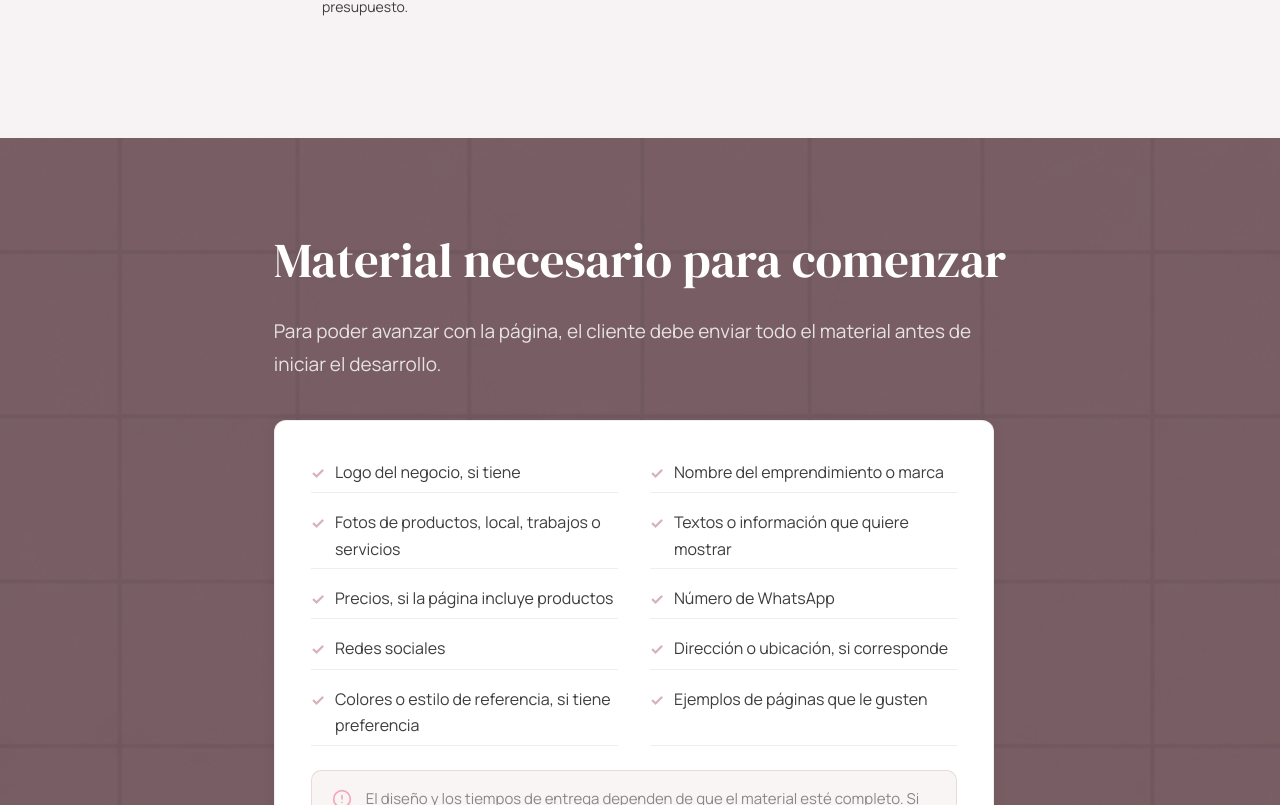
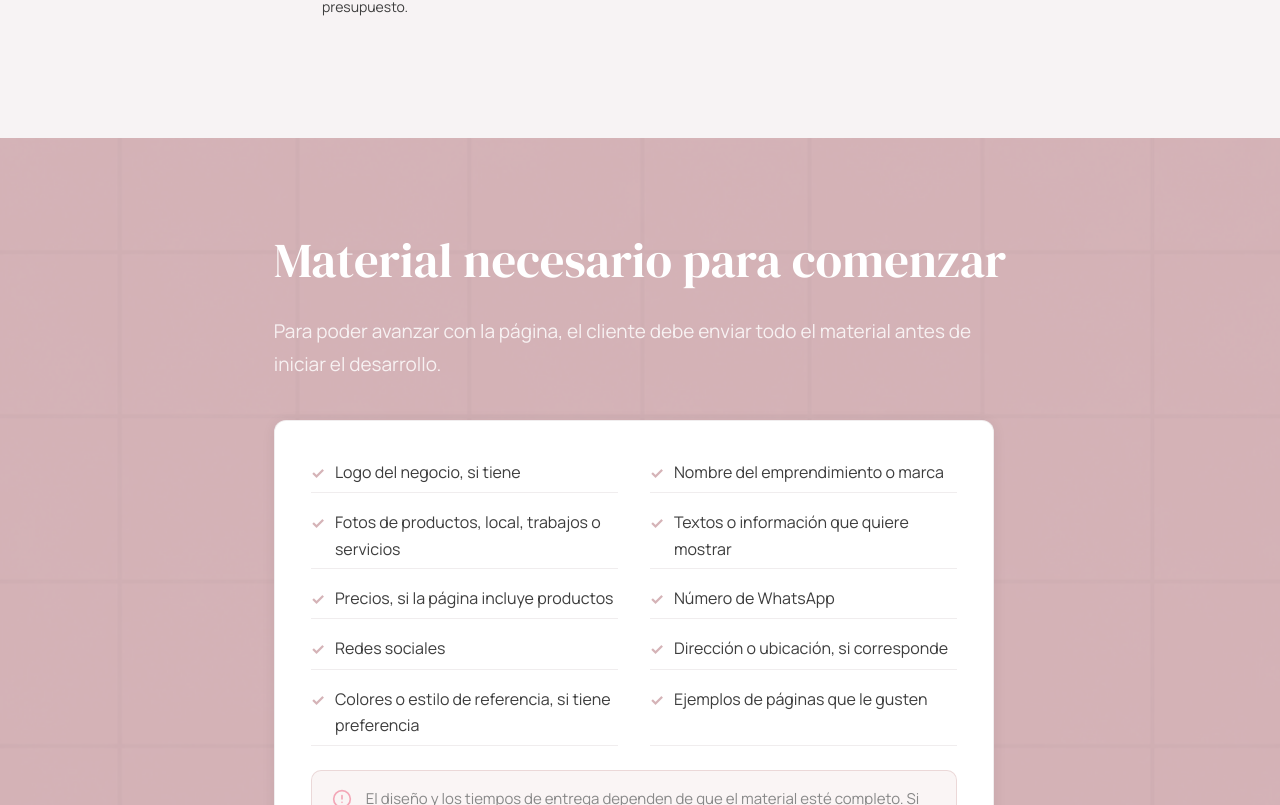
Before and after one commit to PACZKONATASHA/web-paczko, a React (Vite) app: page / in a window 1280 px wide. Shown: the part 4115-4920 px from the top of the page. Built offline with nearby package versions, Linux system fonts and the light colour scheme.

Commit message:
lo cambie por rosa mas claro el fondo

```diff
--- a/src/App.css
+++ b/src/App.css
@@ -923,7 +923,7 @@ img { display: block; max-width: 100%; }
   grid-area: 1 / 1;
   position: absolute;
   inset: 0;
-  background: rgba(45, 27, 34, 0.55);
+  background: rgba(213, 179, 183, 0.72);
 }
 
 .materialContent {
```
